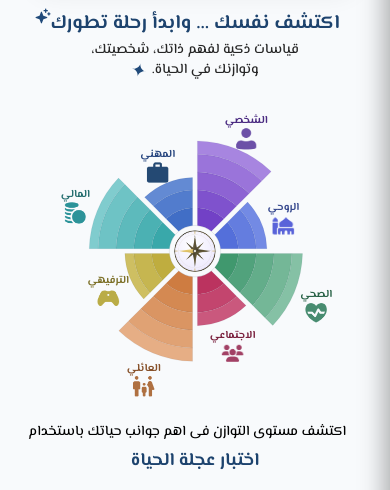
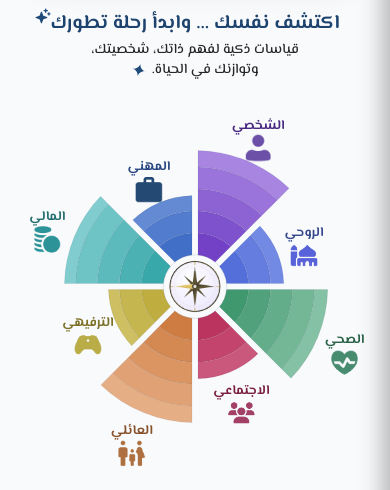
Before and after one commit to Ahmedsayed732004444/Home-Page, a website built with Vite: page index.html in a window 390 px wide. Shown: the part 97-587 px from the top of the page. Built offline with nearby package versions, Linux system fonts and the light colour scheme.

Commit message:
fix(diagrams): match width of wheel of life and 7 personality keys diagrams to perceptual patterns (393px mobile / 926px desktop)

```diff
--- a/components/hero.html
+++ b/components/hero.html
@@ -2,10 +2,10 @@
     <div class="absolute top-[40px] sm:top-[80px] left-1/2 -translate-x-1/2 w-[90%] max-w-[900px] h-[320px] sm:h-[580px] rounded-full bg-gradient-to-b from-[#D6DFEA]/50 to-[#D6DFEA]/20 blur-[60px] sm:blur-[90px] pointer-events-none -z-10"></div>
 
     <!-- ==================== 2. HERO SECTION: اختبار عجلة الحياة (#937:4162) ==================== -->
-    <section class="pt-1.5 min-[390px]:pt-2.5 sm:pt-16 pb-8 sm:pb-24 px-4 sm:px-6 md:px-12 relative flex flex-col items-center">
+    <section class="pt-1.5 min-[390px]:pt-2.5 sm:pt-16 pb-8 sm:pb-24 px-0 sm:px-6 md:px-12 relative flex flex-col items-center">
 
       <!-- Main Section Header (Figma Mobile: 312x32 Title, 240x44 Subtitle, Gap 10-12px) -->
-      <div class="text-center w-full max-w-[340px] sm:max-w-[820px] mx-auto mb-2 min-[390px]:mb-3 sm:mb-10 relative flex flex-col items-center gap-1 sm:gap-3">
+      <div class="text-center w-full max-w-[340px] sm:max-w-[820px] mx-auto mb-2 min-[390px]:mb-3 sm:mb-10 relative flex flex-col items-center gap-1 sm:gap-3 px-4 sm:px-0">
 
         <!-- Heading: (Figma: 318px x 88px Hug Container, 312px Hug Title) with Sparkle Star on the left -->
         <div class="relative inline-flex items-center justify-center">
@@ -33,10 +33,10 @@
       </div>
 
       <!-- ==================== THE WHEEL OF LIFE (عجلة الحياة) ==================== -->
-      <div class="w-full max-w-[1000px] mx-auto relative flex flex-col items-center justify-center my-1.5 min-[390px]:my-2 sm:my-6 px-2">
+      <div class="w-full max-w-[1000px] mx-auto relative flex flex-col items-center justify-center my-1.5 min-[390px]:my-2 sm:my-6 px-0">
 
         <!-- Outer Radial Wheel Graphic (Figma: Mobile 319.08x332.58, Desktop 834.43x869.75) -->
-        <div class="relative w-full max-w-[275px] min-[390px]:max-w-[290px] min-[420px]:max-w-[305px] sm:max-w-[834.43px] flex items-center justify-center overflow-visible aspect-[319.08/332.58] sm:aspect-[834.43/869.75]">
+        <div class="relative w-full max-w-[393px] sm:max-w-[926px] mx-auto flex items-center justify-center overflow-visible aspect-[319.08/332.58] sm:aspect-[834.43/869.75]">
           <div id="wheel-wrap" class="w-full h-full relative z-10">
             <svg id="wheelSvg" viewBox="0 0 834.43 869.75" xmlns="http://www.w3.org/2000/svg" class="w-full h-full overflow-visible" style="overflow: visible;"></svg>
           </div>
--- a/components/personality-keys.html
+++ b/components/personality-keys.html
@@ -2,7 +2,7 @@
     <section id="personality-keys" class="py-12 sm:py-16 md:py-20 px-0 sm:px-6 md:px-12 relative flex flex-col items-center w-full overflow-hidden">
 
       <!-- Seven Personality Keys radial diagram matching reference design (Figma Mobile Frame #934:4992: 392x340) -->
-      <div class="relative w-full max-w-[392px] sm:max-w-[950px] mx-auto mb-6 sm:mb-10 aspect-[392/340] sm:aspect-[950/804]">
+      <div class="relative w-full max-w-[393px] sm:max-w-[926px] mx-auto mb-6 sm:mb-10 aspect-[392/340] sm:aspect-[950/804]">
 
         <!-- Mobile SVG Connector Lines, Concentric Rings, and Colored Pin Nodes (Figma Mobile Frame #934:4992: 392 x 340) -->
         <svg class="absolute inset-0 w-full h-full pointer-events-none z-0 sm:hidden" viewBox="0 0 392 340" fill="none" xmlns="http://www.w3.org/2000/svg">
```
